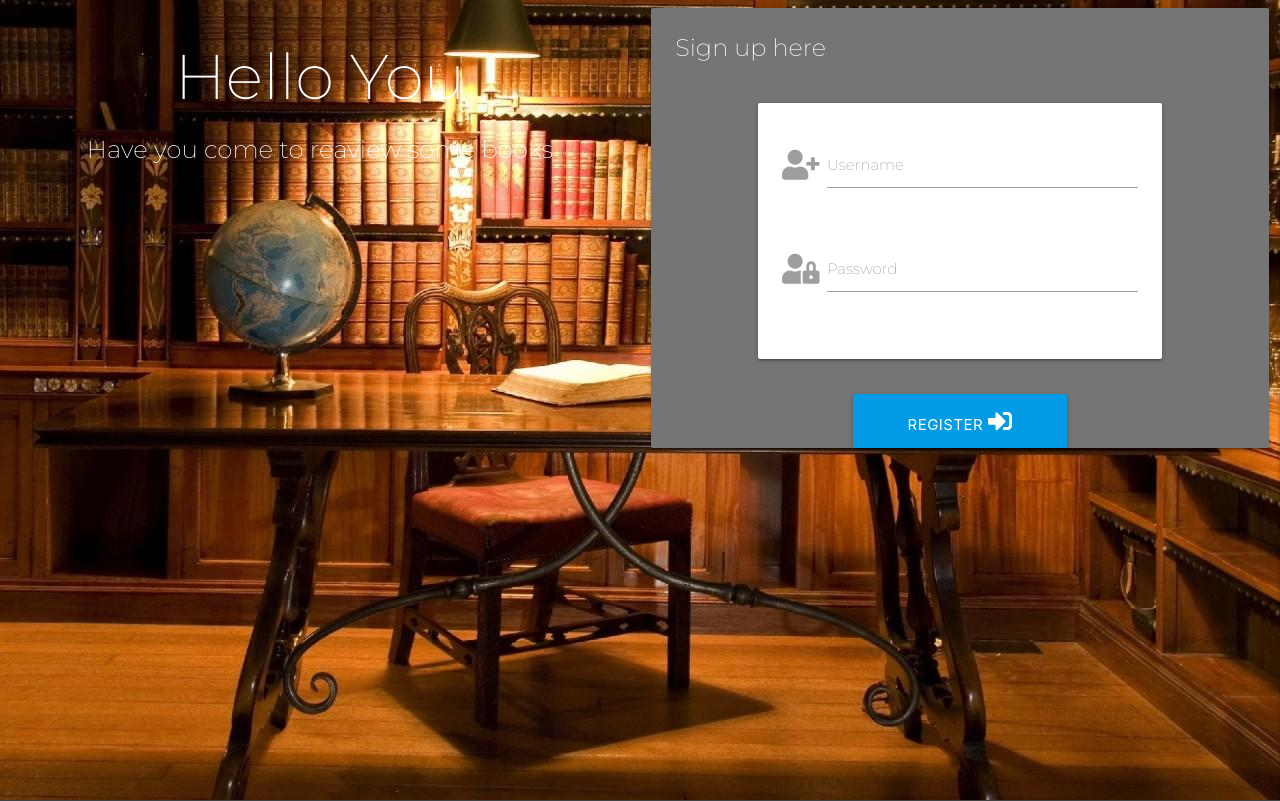
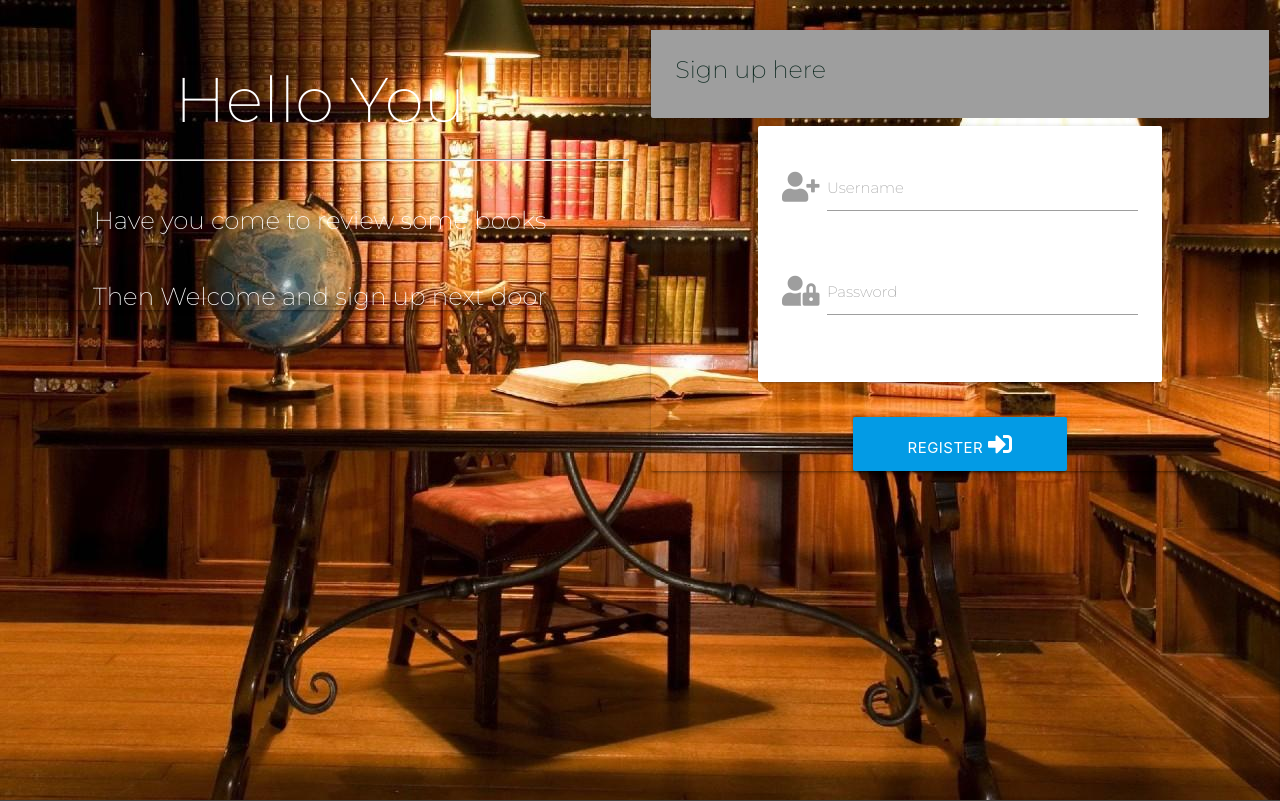
Before and after one commit to Kirst8/HelloYou_book-review, a Flask app: page / in a window 1280 px wide. Shown: the part 64-865 px from the top of the page. Run offline with Flask 2, Linux system fonts and the light colour scheme; some libraries are stand-ins or nearby versions.

Commit message:
Final changes before submission

```diff
--- a/templates/homepage.html
+++ b/templates/homepage.html
@@ -2,26 +2,33 @@
 {% block content %}
 
     <div class="full-page">
-        <div class=row>
+        <div class="row">
+            <br>
             <div class="col s12 m6">
+             <div class="card transparent">
+
              <h1 class="white-text center-align">Hello You</h1>
-
+             <hr>
+            <br>
              <h5 class="white-text text-lighten-3 center-align">
-                Have you come to reaview some books
+                Have you come to review some books
             </h5>
-            <h5 class="white-text text-lighten-3">
+            <br>
+            <h5 class="white-text text-lighten-3 center-align">
+                Then Welcome and sign up next door
             </h5>
+             </div>
             </div>
             <div class="row">
               <div class="col s12 m6">
-               <div class="card grey darken-1">
-                 <div class="card-content white-text">
+                <div class="card transparent">
+                  <div class="card-content grey darken-3-text">
                 <span class="card-title">Sign up here</span>
              </div>
              <!--form-->
             <div class="row">
              <form class="col s12 m8 offset-m2" method="POST" action="{{ url_for('register') }}">
-            <div class="card-panel contrastBG grey-text">
+            <div class="card-panel grey-text">
                 <!-- username -->
                 <div class="row">
                     <div class="input-field col s12">
@@ -48,15 +55,11 @@
                         Register <i class="fas fa-sign-in-alt"></i>
                     </button>
                 </div>
-        <!--end col6 no2 div-->
-        </div>
-    <!--end row no2 div-->
-    </div>
 
-<!--end col6 No1 div-->
-    </div>
- <!--end row div-->
- </div>
+        <!--end col6 No1 div-->
+      </div>
+    <!--end row div-->
+   </div>
 <!--end full page container-->
 </div>
 
--- a/templates/register.html
+++ b/templates/register.html
@@ -33,7 +33,6 @@
                             By registering an account you agree to our
                             <a href="#checkmodal" class="teal-text text-accent-2 modal-trigger">terms and conditions.</a>
                         </p>
-                        <!-- Terms and Conditions Modal -->
                 <!-- register button -->
                 <div class="row">
                     <button type="submit" class="col s12 m4 offset-m4 btn-large light-blue darken-1 text-shadow">
```
Also changed, not shown: templates/add_review.html (+7 -7 lines), templates/books.html (+7 -4 lines), templates/profile.html (+10 -12 lines).
